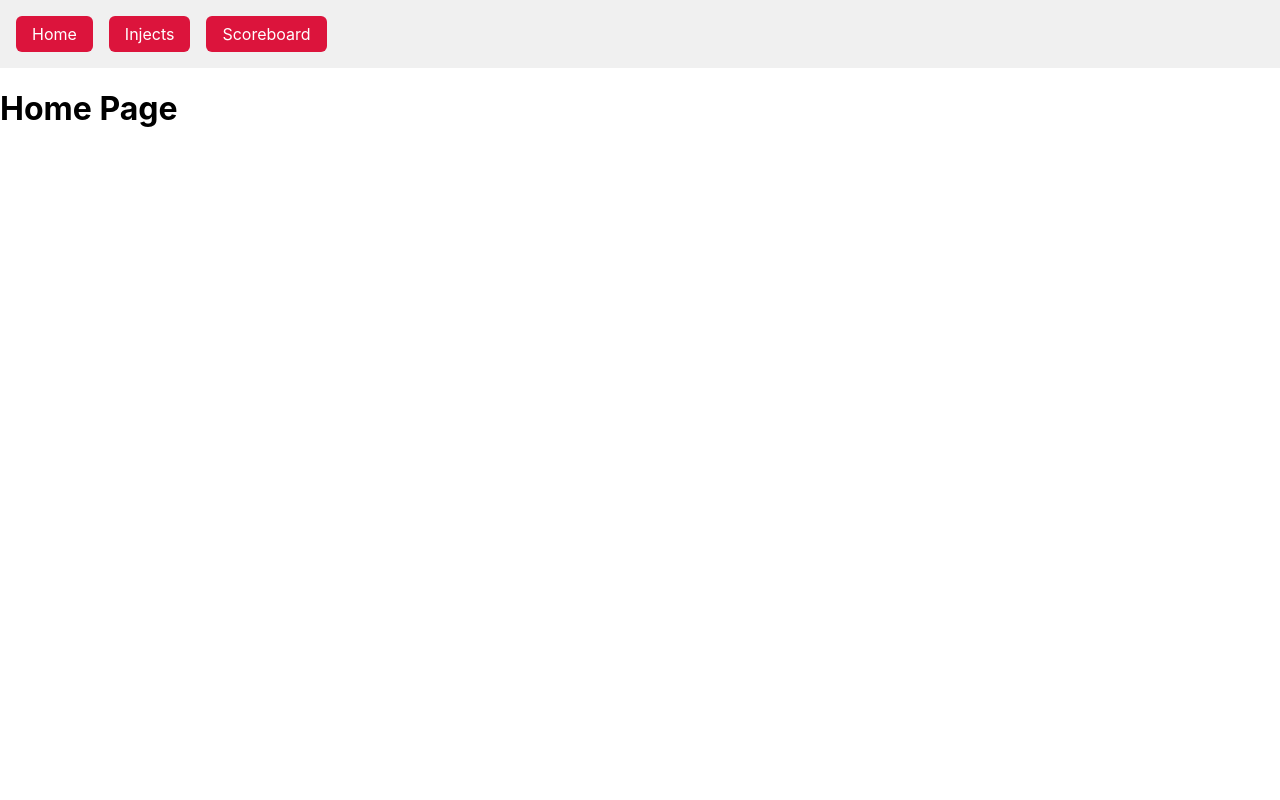
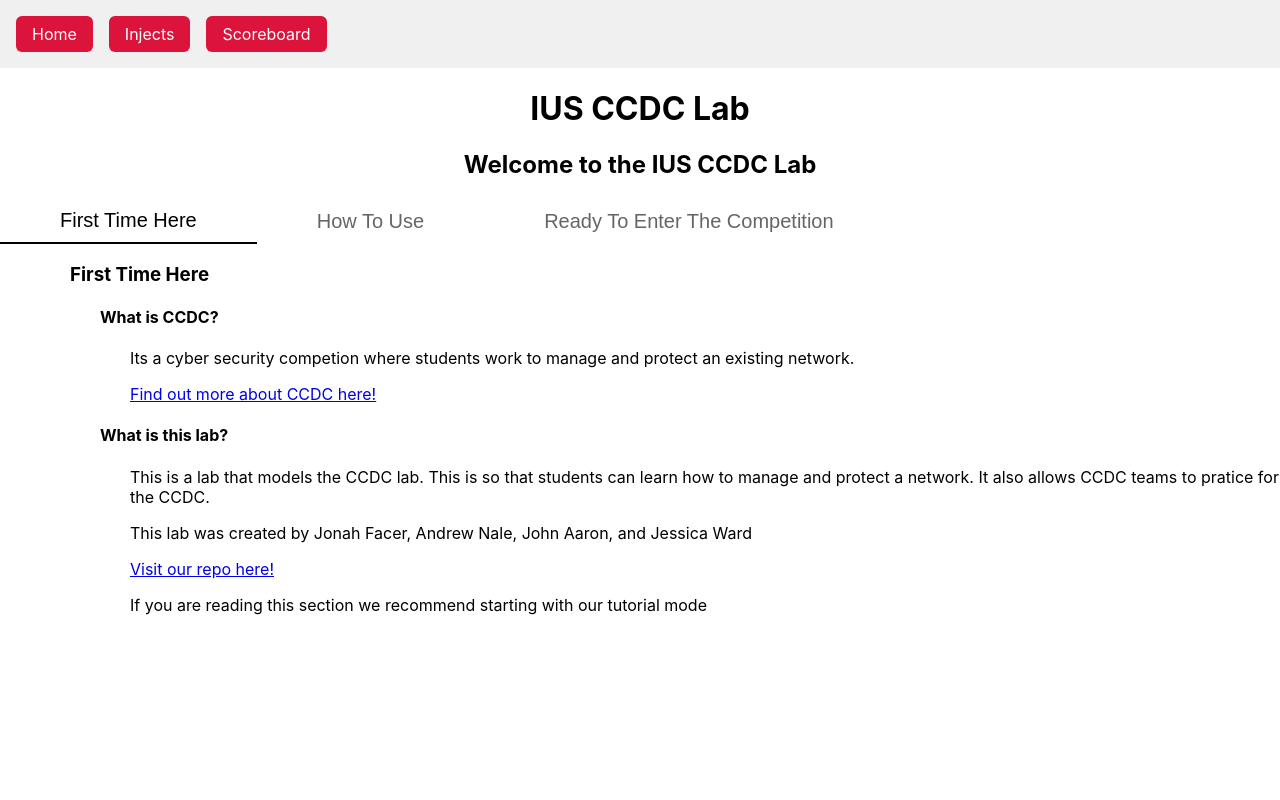
Before and after one commit to Jessica-Ward03/CCDC-Lab, a React (Create React App) app: page / in a window 1280 px wide. Shown: the top 800 px of the page. Built offline with nearby package versions, Linux system fonts and the light colour scheme.

Commit message:
created home page

```diff
--- a/package.json
+++ b/package.json
@@ -11,6 +11,7 @@
     "react-dom": "^19.2.0",
     "react-router-dom": "^7.9.6",
     "react-scripts": "5.0.1",
+    "styled-components": "^6.1.19",
     "web-vitals": "^2.1.4"
   },
   "scripts": {
--- /dev/null
+++ b/src/Pages/Home.css
@@ -0,0 +1,37 @@
+.homePage {
+    width: 100%;
+    height: 100vh;
+}
+
+
+
+.homePage h1{
+    text-align: center;
+}
+
+.homePage h2{
+    text-align: center;
+}
+
+.homePage h3{
+    margin-left: 70px;
+}
+
+.homePage h4{
+    margin-left: 100px;
+}
+
+.homePage a{
+    margin-left: 130px;
+}
+
+.noCentering a{
+    margin-top: 0px;
+    margin-left: 0px;
+    margin-bottom: 0px;
+}
+
+.homePage p{
+    margin-left: 130px;
+    margin-bottom: 16px;
+}
--- a/src/Pages/Home.js
+++ b/src/Pages/Home.js
@@ -1,3 +1,123 @@
+import "./Home.css";
+import React, { useState } from "react";
+import styled from "styled-components";
+
+const Tab = styled.button`
+  font-size: 20px;
+  padding: 10px 60px;
+  cursor: pointer;
+  opacity: 0.6;
+  background: white;
+  border: 0;
+  outline: 0;
+  ${({ active }) =>
+    active &&
+    `
+    border-bottom: 2px solid black;
+    opacity: 1;
+  `}
+`;
+const ButtonGroup = styled.div`
+  display: flex;
+`;
+const types = ["First Time Here", "How To Use", "Ready To Enter The Competition"];
+function TabGroup() {
+  const [active, setActive] = useState(types[0]);
+  return (
+    <div className="homePage">
+      <ButtonGroup>
+        {types.map((type) => (
+          <Tab
+            key={type}
+            active={active === type}
+            onClick={() => setActive(type)}
+          >
+            {type}
+          </Tab>
+        ))}
+      </ButtonGroup>
+        <div>
+        {renderContent(active)}
+      </div>
+    </div>
+  );
+}
+
+  function renderContent(active) {
+  switch (active) {
+    case "First Time Here":
+      return (
+        <div className="homePage">
+          <h3>First Time Here</h3>
+          <h4>What is CCDC?</h4>
+
+          <p>
+          Its a cyber security competion where students work to manage and protect an existing network.
+          </p>
+
+          <a href="https://www.nationalccdc.org/about.html" target="_blank" rel="noopener noreferrer">
+            Find out more about CCDC here!
+          </a>
+
+          <h4>What is this lab?</h4>
+          <p>
+          This is a lab that models the CCDC lab. This is so that students can learn how to manage and protect a network. It also allows CCDC teams to pratice for the CCDC.
+          </p>
+          <p>
+          This lab was created by Jonah Facer, Andrew Nale, John Aaron, and Jessica Ward
+          </p>
+          <a href="https://github.com/Jessica-Ward03/CCDC-Lab" target="_blank" rel="noopener noreferrer">
+            Visit our repo here!
+          </a>
+
+          <p>
+          If you are reading this section we recommend starting with our tutorial mode
+          </p>
+        </div>
+      );
+
+    case "How To Use":
+      return (
+        <div className="homePage">
+          <h4>How To Use?</h4>
+          <p>
+          ToDo  with images for examples?
+          </p>
+          {/*TODO* make buttons once both modes are ready*/}
+          <p>button for lab.............................button for tutorial</p>
+        </div>
+      );
+    case "Ready To Enter The Competition":
+      return (
+        <div className="homePage">
+          <h3>Ready To Enter The Competition</h3>
+
+          <div className="noCentering">
+            <p>We recommend double checking{" "}
+                <a href="https://github.com/Jessica-Ward03/CCDC-Lab" target="_blank" rel="noopener noreferrer">
+                   here
+                 </a>
+             {" "}for updates
+            </p>
+          </div>
+          {/*TODO* make buttons once both modes are ready*/}
+          <p>button for lab.............................button for tutorial</p>
+        </div>
+      );
+
+    default:
+      return null;
+  }
+
+}
+
 export default function Home() {
-  return <h1>Home Page</h1>;
+  return(
+  <div className="homePage">
+    <h1>IUS CCDC Lab</h1>
+    <h2>Welcome to the IUS CCDC Lab </h2>
+    <TabGroup />;
+  </div>
+  )
+
 }
--- a/src/Pages/ScoreBoard.js
+++ b/src/Pages/ScoreBoard.js
@@ -63,8 +63,8 @@ export default function Scoreboard() {
 
 
   return (
-    <>
-  <h1>Scoreboard</h1>
+    <div className="scoreboardPage">
+    <h1>Scoreboard</h1>
 
         <div>
       <table>
@@ -164,6 +164,6 @@ export default function Scoreboard() {
         </tbody>
       </table>
     </div>
-    </>
+  </div>
   );
 }
--- a/src/Pages/Scoreboard.css
+++ b/src/Pages/Scoreboard.css
@@ -1,22 +1,20 @@
-.App {
-    width: 100%;
-    height: 100vh;
-    display: flex;
-    justify-content: center;
-    align-items: center;
-}
 
-table {
+.scoreboardPage table {
     border: 2px solid crimson;
     width: 800px;
     height: 200px;
     margin-bottom: 30px;
+    margin-left: 50px;
 }
 
-th {
+.scoreboardPage h1 {
+    margin-left: 20px;
+}
+
+.scoreboardPage th {
     border-bottom: 1px solid black;
 }
 
-td {
+.scoreboardPage td {
     text-align: center;
 }
```
Also changed, not shown: 1 other file (tests, documents, lock files or other folders).
